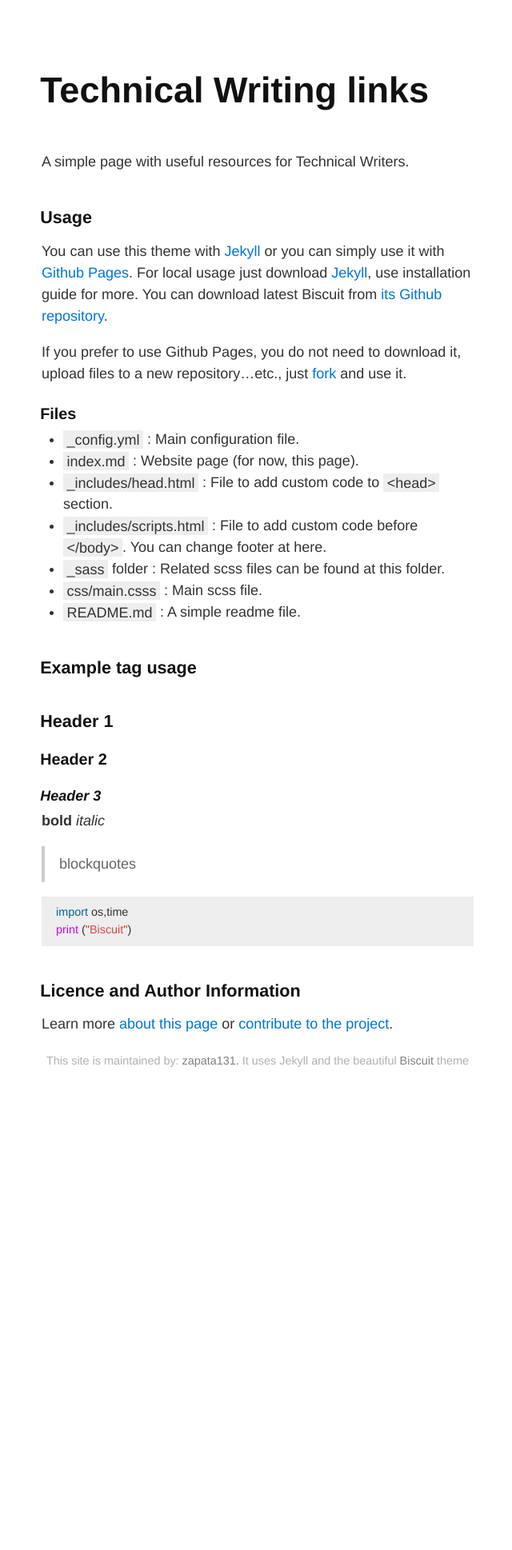
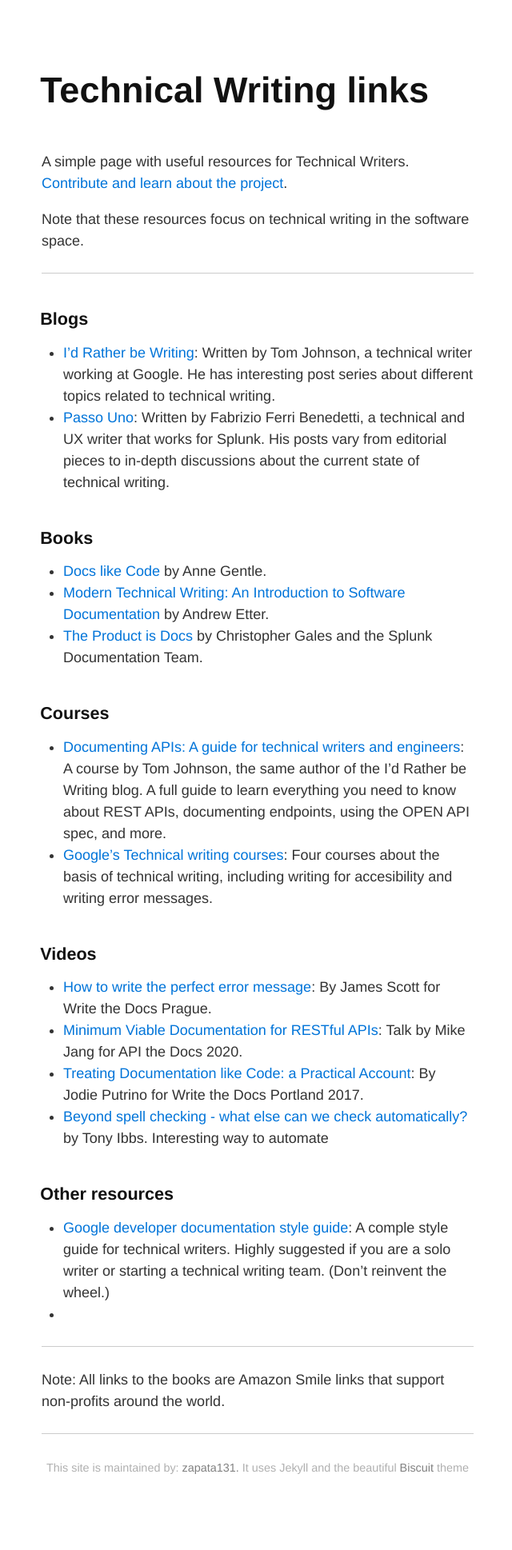
Before and after one commit to zapata131/TW-links, a Jekyll site: the page built from twlinks/index.md, in a window 1280 px wide. Shown: the whole page at 80% size, without its empty margins (318-958 px from the left). Built offline with Jekyll 4.4.1, drawn with Linux system fonts in a browser that asks for light colours; before the commit the page ends 1429 px from its top, so only the background shows below that.

Commit message:
Initial resources.

```diff
--- a/twlinks/index.md
+++ b/twlinks/index.md
@@ -4,40 +4,58 @@ layout: default
 
 # Technical Writing links
 
-A simple page with useful resources for Technical Writers.
+A simple page with useful resources for Technical Writers. [Contribute and learn
+about the project](/about).
 
-## Usage
+Note that these resources focus on technical writing in the software space.
 
-You can use this theme with [Jekyll](http://jekyllrb.com/) or you can simply use it with [Github Pages](https://pages.github.com).
-For local usage just download [Jekyll](http://jekyllrb.com/), use installation guide for more. You can download latest Biscuit from [its Github repository](https://github.com/sblisesivdin/biscuit).
+---
 
-If you prefer to use Github Pages, you do not need to download it, upload files to a new repository...etc., just [fork](https://docs.github.com/en/get-starter/quickstart/fork-a-repo) and use it.
+## Blogs
 
-### Files
+- [I'd Rather be Writing](https://idratherbewriting.com/): Written by Tom
+  Johnson, a technical writer working at Google. He has interesting post series
+  about different topics related to technical writing.
+- [Passo Uno](https://passo.uno/): Written by Fabrizio Ferri Benedetti, a
+  technical and UX writer that works for Splunk. His posts vary from editorial
+  pieces to in-depth discussions about the current state of technical writing.
 
-* `_config.yml`            : Main configuration file.
-* `index.md`               : Website page (for now, this page).
-* `_includes/head.html`    : File to add custom code to `<head>` section.
-* `_includes/scripts.html` : File to add custom code before `</body>`. You can change footer at here.
-* `_sass` folder           : Related scss files can be found at this folder.
-* `css/main.csss`          : Main scss file.
-* `README.md`              : A simple readme file.
+## Books
 
-## Example tag usage
+- [Docs like Code](https://smile.amazon.com/Docs-Like-Code-Anne-Gentle-ebook/dp/B08KY82ZSB/)
+by Anne Gentle.
+- [Modern Technical Writing: An Introduction to Software Documentation](https://smile.amazon.com/Modern-Technical-Writing-Introduction-Documentation-ebook/dp/B01A2QL9SS/)
+by Andrew Etter.
+- [The Product is Docs](https://smile.amazon.com/Product-Docs-technical-documentation-development-ebook/dp/B085KHTV95)
+by Christopher Gales and the Splunk Documentation Team.
 
-## Header 1
-### Header 2
-#### Header 3
-**bold**
-*italic*
+## Courses
 
-> blockquotes
+- [Documenting APIs: A guide for technical writers and engineers](https://idratherbewriting.com/learnapidoc/): A course
+by Tom Johnson, the same author of the I'd Rather be Writing blog. A full guide to learn everything you need to know
+about REST APIs, documenting endpoints, using the OPEN API spec, and more.
+- [Google's Technical writing courses](https://developers.google.com/tech-writing/overview): Four courses about the
+basis of technical writing, including writing for accesibility and writing error messages.
 
-~~~python
-import os,time
-print ("Biscuit")
-~~~
+## Videos
 
-## Licence and Author Information
+- [How to write the perfect error message](https://www.youtube.com/watch?v=hzCfl8CGJuw):
+  By James Scott for Write the Docs Prague.
+- [Minimum Viable Documentation for RESTful APIs](https://www.youtube.com/watch?v=E3YesNMUx1o):
+  Talk by Mike Jang for API the Docs 2020.
+- [Treating Documentation like Code: a Practical Account](https://www.youtube.com/watch?v=Mzu-c-FoOdw):
+  By Jodie Putrino for Write the Docs Portland 2017.
+- [Beyond spell checking - what else can we check automatically?](https://www.youtube.com/watch?v=8NukYx5ggCM)
+by Tony Ibbs. Interesting way to automate
 
-Learn more [about this page](/about) or [contribute to the project](https://github.com/zapata131/TW-links).
+## Other resources
+
+- [Google developer documentation style guide](https://developers.google.com/style/): A comple style guide for technical writers. Highly suggested if you are a solo writer or starting a technical writing team. (Don't reinvent the wheel.)
+- [Merriam-Webster.com]: For all your spelling needs.
+
+---
+
+Note: All links to the books are Amazon Smile links that support non-profits
+around the world.
+
+---
```
Also changed, not shown: README.md.
